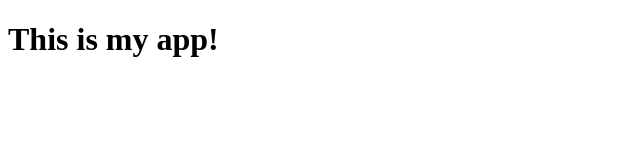
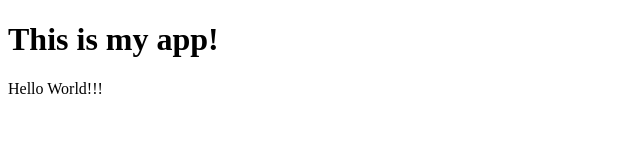
Before and after one commit to sestevao/myappsample, a plain HTML site: page index.html in a window 1280 px wide. Shown: the whole page, without its empty margins (0-640 px from the left). Drawn offline with Linux system fonts and the light colour scheme.

Commit message:
Changed app.js

```diff
--- a/app.js
+++ b/app.js
@@ -0,0 +1 @@
+console.log("Hello World!");
--- a/index.html
+++ b/index.html
@@ -8,5 +8,7 @@
 </head>
 <body>
     <h1>This is my app!</h1>
+
+    <p>Hello World!!!</p>
 </body>
 </html>
```
